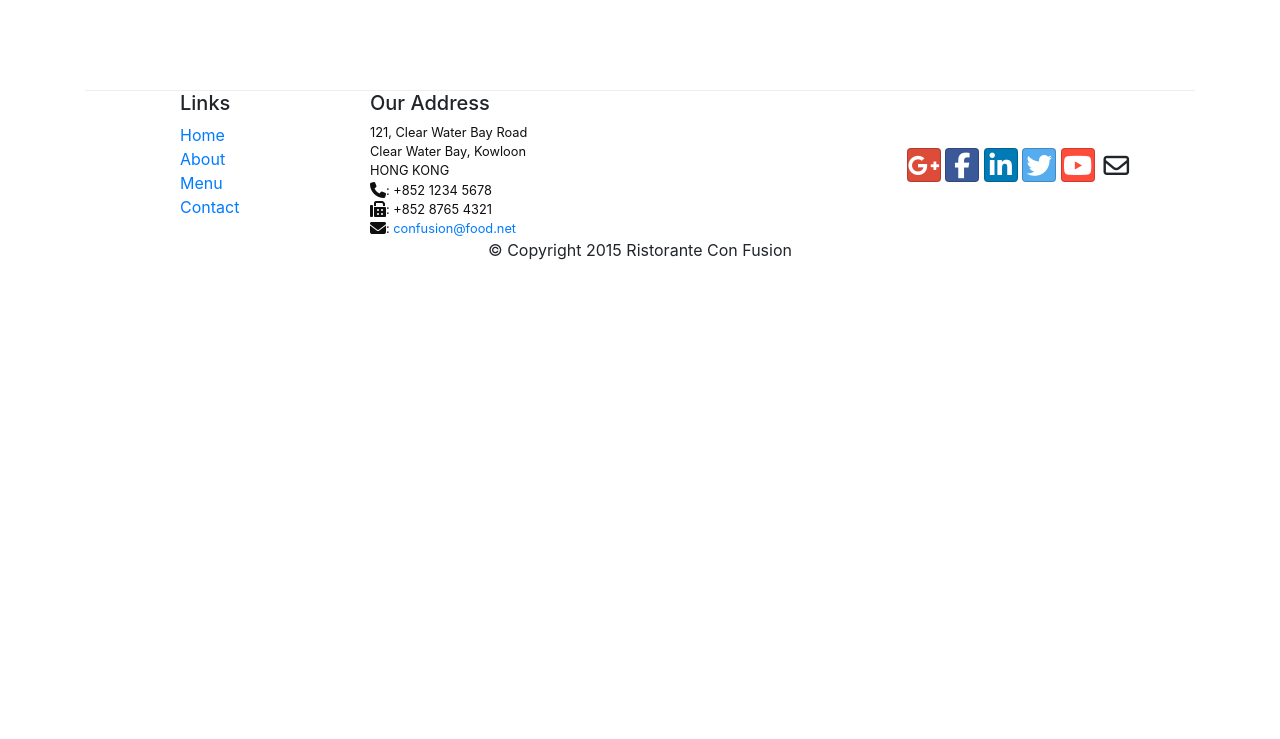
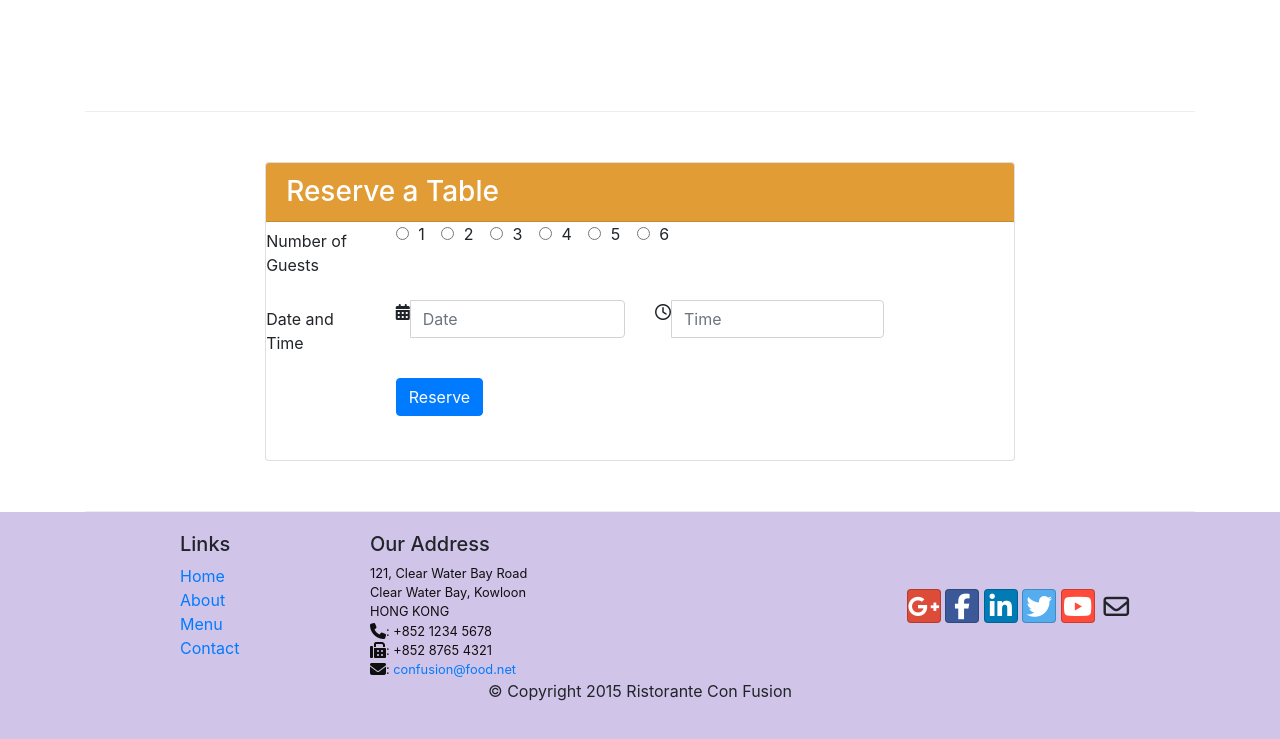
Before and after one commit to nabilashraf/conFusion, a plain HTML site: page index.html in a window 1280 px wide. Shown: the part 1422-2161 px from the top of the page. Before the commit the page ends 1700 px from the top, so only its background shows below. Drawn offline with nearby package versions, Linux system fonts and the light colour scheme.

Commit message:
Bootstrap Forms

```diff
--- a/css/styles.css
+++ b/css/styles.css
@@ -37,3 +37,8 @@ body {
 .navbar-inverse {
   background-color: #512DA8;
 }
+
+.reserve-table {
+  background-color: #e29c36;
+  color: white;
+}
--- a/index.html
+++ b/index.html
@@ -35,12 +35,19 @@
     <header class="jumbotron">
       <div class="container">
         <div class="row row-header">
-          <div class="col-12 col-sm-8">
+          <div class="col col-sm">
             <h1>Ristorante con Fusion</h1>
             <p>We take inspiration from the World's best cuisines, and create a unique fusion experience. Our lipsmacking creations will tickle your culinary senses!</p>
           </div>
-          <div class="col col-sm align-self-center">
-            <img src="img/logo.png" class="img-fluid">
+          <div class="col col-sm">
+            <div class="row row-header">
+              <div class="col-sm align-self-center">
+                <img src="img/logo.png" class="img-fluid">
+              </div>
+              <div class="col-sm align-self-center">
+                <a class="btn btn-sm btn-block reserve-table" href="#Reserve">Reserve Table</a>
+              </div>
+            </div>
           </div>
         </div>
       </div>
@@ -70,11 +77,14 @@
         </div>
         <div class="col-sm col-md">
           <div class="media">
+            <div class="media-body">
+              <h2 class="mt-0">
+                Weekend Grand Buffet
+                <span class="badge badge-danger">NEW</span>
+              </h2>
+              <p class="hidden-xs-down">Featuring mouthwatering combinations with a choice of five different salads, six enticing appetizers, six main entrees and five choicest desserts. Free flowing bubbly and soft drinks. All for just $19.99 per person </p>
+            </div>
             <img class="d-flex mr-3 img-thumbnail align-self-center" src="img/buffet.png" alt="Buffet">
-            <div class="media-body">
-              <h2 class="mt-0">Weekend Grand Buffet</h2>
-              <p>Featuring mouthwatering combinations with a choice of five different salads, six enticing appetizers, six main entrees and five choicest desserts. Free flowing bubbly and soft drinks. All for just $19.99 per person </p>
-            </div>
           </div>
         </div>
       </div>
@@ -94,14 +104,84 @@
           </div>
         </div>
       </div>
+      <div class="row row-content justify-content-around" id="Reserve">
+        <div class="card">
+          <h3 class="card-header reserve-table text-white">
+              Reserve a Table
+          </h3>
+          <div class="card-block justify-content-center">
+            <form>
+              <div class="form-group row">
+                <label for="guests" class="col-form-label col-sm-2">Number of Guests</label>
+                <div class="col-10 col-sm">
+                  <div class="form-check form-check-inline">
+                    <label class="form-check-label">
+                      <input class="form-check-input" type="radio" name="inlineRadioOptions" id="inlineRadio1" value="option1"> 1
+                    </label>
+                  </div>
+                  <div class="form-check form-check-inline">
+                    <label class="form-check-label">
+                      <input class="form-check-input" type="radio" name="inlineRadioOptions" id="inlineRadio2" value="option2"> 2
+                    </label>
+                  </div>
+                  <div class="form-check form-check-inline">
+                    <label class="form-check-label">
+                      <input class="form-check-input" type="radio" name="inlineRadioOptions" id="inlineRadio3" value="option3"> 3
+                    </label>
+                  </div>
+                  <div class="form-check form-check-inline">
+                    <label class="form-check-label">
+                      <input class="form-check-input" type="radio" name="inlineRadioOptions" id="inlineRadio4" value="option4"> 4
+                    </label>
+                  </div>
+                  <div class="form-check form-check-inline">
+                    <label class="form-check-label">
+                      <input class="form-check-input" type="radio" name="inlineRadioOptions" id="inlineRadio5" value="option5"> 5
+                    </label>
+                  </div>
+                  <div class="form-check form-check-inline">
+                    <label class="form-check-label">
+                      <input class="form-check-input" type="radio" name="inlineRadioOptions" id="inlineRadio6" value="option6"> 6
+                    </label>
+                  </div>
+                </div>
+              </div>
+              <div class="form-group row">
+                <label for="dateandtime" class="col-form-label col-sm-2">Date and Time</label>
+                <div class="col-10 col-sm-4">
+                  <div class="input-group">
+                    <div class="input-group-addon">
+                      <span class="fa fa-calendar"></span>
+                    </div>
+                    <input type="text" class="form-control" id="date" name="date" placeholder="Date">
+                  </div>
+                </div>
+                <div class="col-10 col-sm-4">
+                  <div class="input-group">
+                    <div class="input-group-addon">
+                      <span class="fa fa-clock-o"></span>
+                    </div>
+                    <input type="text" class="form-control" id="time" name="time" placeholder="Time">
+                  </div>
+                </div>
+              </div>
+              <div class="form-group row">
+                <div class="offset-md-2 col-md-10">
+                  <button type="submit" class="btn btn-primary">Reserve</button>
+                </div>
+              </div>
+            </form>
+          </div>
+        </div>
+      </div>
     </div>
-    <footer>
+    <footer class="footer">
       <div class="container">
         <div class="row row-footer">
           <div class="col-5 offset-1 col-sm-2">
             <h5>Links</h5>
             <ul class="list-unstyled">
-              <li><a href="#">Home</a></li>
+              <li><a href="./index.html">Home</a></li>
               <li><a href="./aboutus.html">About</a></li>
               <li><a href="#">Menu</a></li>
               <li><a href="./contactus.html">Contact</a></li>
@@ -130,7 +210,7 @@
           </div>
         </div>
         <div class="row justify-content-center">
-          <div class="col col-auto">
+          <div class="col-auto">
             <p>© Copyright 2015 Ristorante Con Fusion</p>
           </div>
         </div>
```
Also changed, not shown: aboutus.html (+1 -1 lines).
